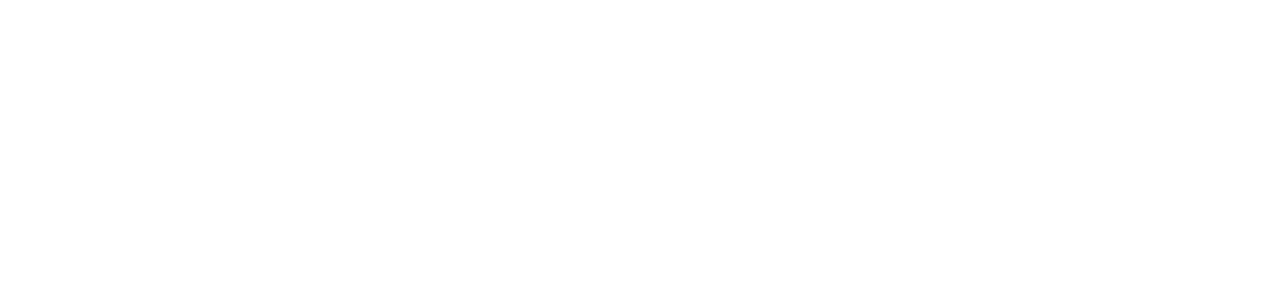
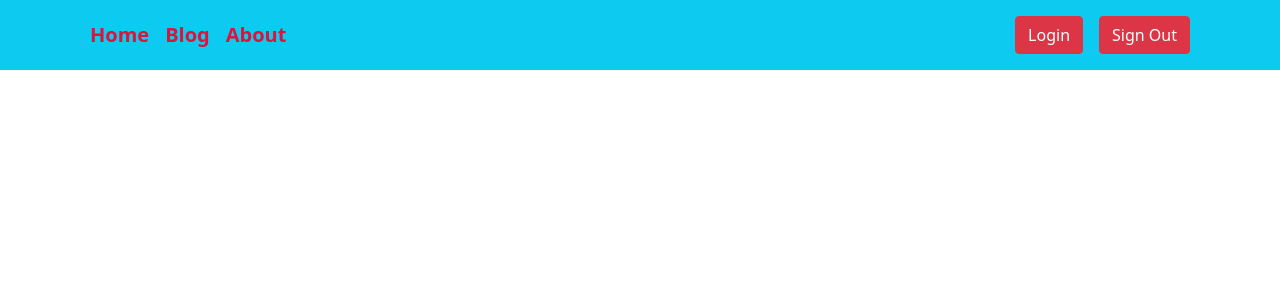
Before and after one commit to hasanhridoy01/Assignment-10-project, a React (Create React App) app: page / in a window 1280 px wide. Shown: the top 300 px of the page. Built offline with nearby package versions, Linux system fonts and the light colour scheme.

Commit message:
header section done

```diff
--- a/src/App.js
+++ b/src/App.js
@@ -1,9 +1,10 @@
 import './App.css';
+import Header from './components/CommonPages/Header/Header';
 
 function App() {
   return (
     <div className="">
-
+      <Header></Header>
     </div>
   );
 }
--- a/src/components/CommonPages/Header/Header.css
+++ b/src/components/CommonPages/Header/Header.css
@@ -0,0 +1,5 @@
+.menu{
+  font-size: 20px;
+  color: crimson;
+  font-weight: 700;
+}
--- a/src/components/CommonPages/Header/Header.js
+++ b/src/components/CommonPages/Header/Header.js
@@ -0,0 +1,32 @@
+import React from 'react';
+import { Container, Nav, Navbar } from 'react-bootstrap';
+import './Header.css';
+
+const Header = () => {
+  return (
+    <div>
+      <Navbar collapseOnSelect expand="lg" bg="info" variant="dark">
+        <Container>
+          <Navbar.Toggle aria-controls="responsive-navbar-nav" />
+          <Navbar.Collapse id="responsive-navbar-nav">
+            <Nav className="me-auto">
+              <Nav.Link href="#features"><span className='menu'>Home</span></Nav.Link>
+              <Nav.Link href="#features"><span className='menu'>Blog</span></Nav.Link>
+              <Nav.Link href="#pricing"><span className='menu'>About</span></Nav.Link>
+            </Nav>
+            <Nav>
+              <Nav.Link href="#deets">
+                <button className='btn btn-danger'>Login</button>
+              </Nav.Link>
+              <Nav.Link eventKey={2} href="#memes">
+                <button className='btn btn-danger'>Sign Out</button>
+              </Nav.Link>
+            </Nav>
+          </Navbar.Collapse>
+        </Container>
+      </Navbar>
+    </div>
+  );
+};
+
+export default Header;
```
Also changed, not shown: src/components/CommonPages/Banner/Banner.css (added), src/components/CommonPages/Banner/Banner.js (added).
